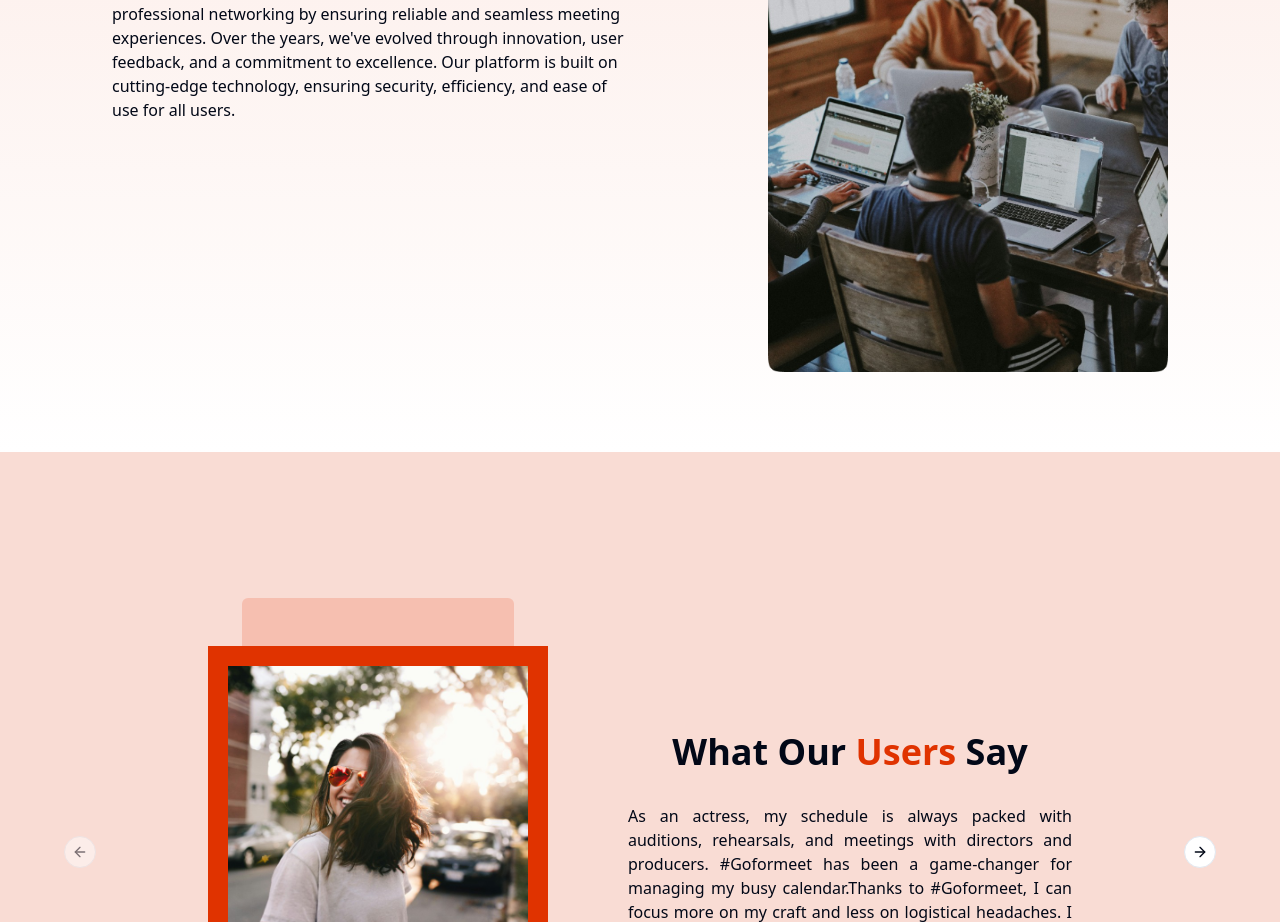
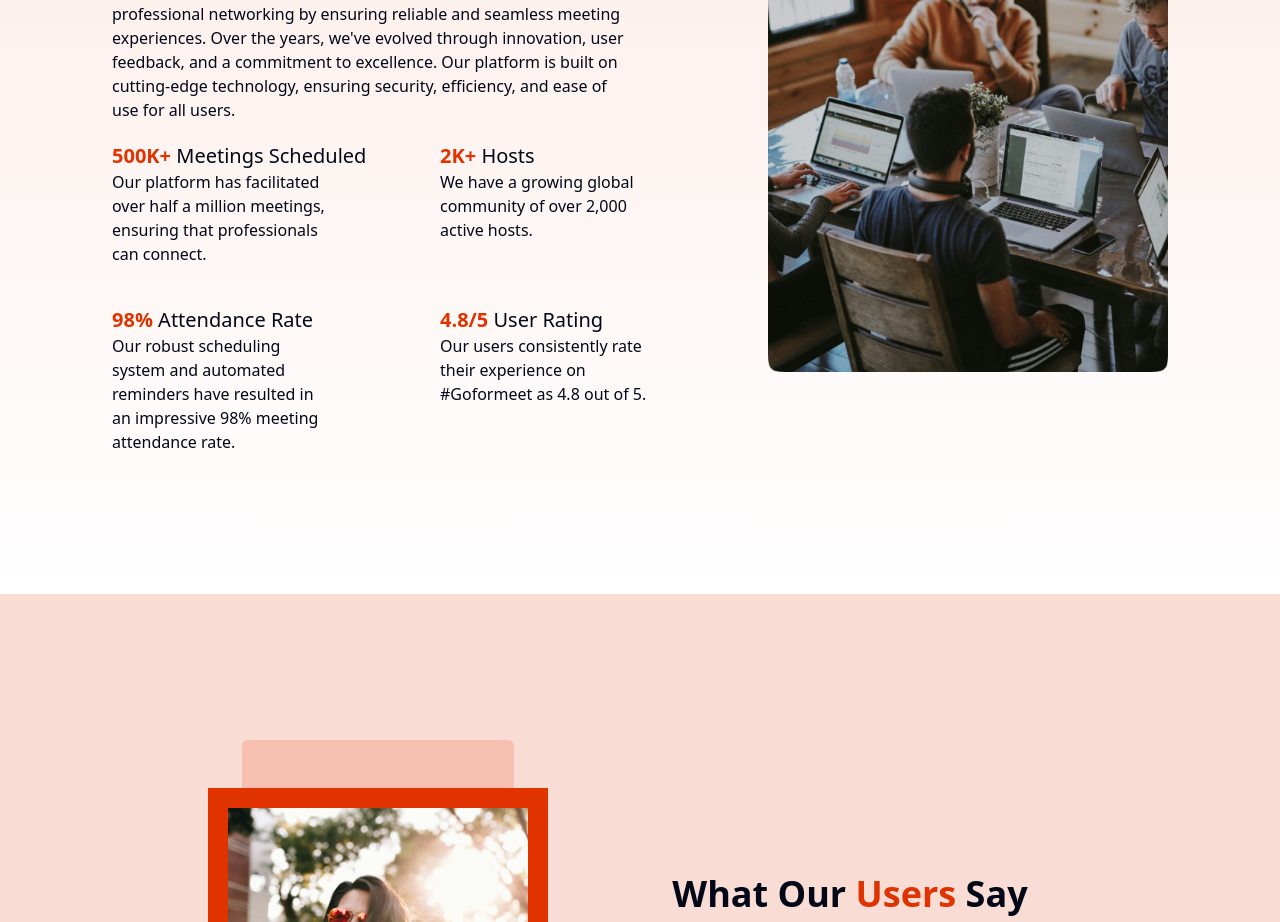
Before and after one commit to Phani385/goformeet_nextjs_frontend, a Next.js app: page / in a window 1280 px wide. Shown: the part 3920-4842 px from the top of the page. Built offline with nearby package versions, Linux system fonts and the light colour scheme.

Commit message:
Update architecture journey

```diff
--- a/components/shared/ArchitecturalJourney.tsx
+++ b/components/shared/ArchitecturalJourney.tsx
@@ -1,5 +1,7 @@
 import Image from "next/image";
 import React from "react";
+import ArchitecturalJourneyCard from "./ArchitecturalJourneyCard";
+import { ArchitectureJourneyCards } from "@/constants";
 
 const ArchitecturalJourney = () => {
   return (
@@ -20,6 +22,14 @@ const ArchitecturalJourney = () => {
           cutting-edge technology, ensuring security, efficiency, and ease of
           use for all users.
         </p>
+        <div className="lg:flex flex-wrap">
+          {
+            ArchitectureJourneyCards.map((card, index) => (
+              <ArchitecturalJourneyCard key={index} content={card} />
+            ))
+
+          }
+        </div>
       </div>
       <div>
         <Image
--- /dev/null
+++ b/components/shared/ArchitecturalJourneyCard.tsx
@@ -0,0 +1,20 @@
+import React from "react";
+
+const ArchitecturalJourneyCard = ({
+  content,
+}: {
+  content: { title: string; highlightedText: string; description: string };
+}) => {
+  return (
+    <div className="lg:w-1/2 my-5">
+      <h1 className="text-xl">
+       <span className="text-[#E03300] font-bold"> {content.highlightedText} </span> {content.title}
+      </h1>
+      <p className="lg:w-[65%]">
+        {content.description}
+      </p>
+    </div>
+  );
+};
+
+export default ArchitecturalJourneyCard;
--- a/constants/index.ts
+++ b/constants/index.ts
@@ -314,7 +314,6 @@ export const FAQQuestions = [
   },
 ];
 
-
 export const UserReviews = [
   {
     imageUrl: "/assets/images/userReview.jpeg",
@@ -323,4 +322,31 @@ export const UserReviews = [
     review:
       "As an actress, my schedule is always packed with auditions, rehearsals, and meetings with directors and producers. #Goformeet has been a game-changer for managing my busy calendar. Thanks to #Goformeet, I can focus more on my craft and less on logistical headaches. I highly recommend it to anyone in the entertainment industry!",
   },
-]
+];
+
+export const ArchitectureJourneyCards = [
+  {
+    highlightedText: "500K+",
+    title: "Meetings Scheduled",
+    description:
+      "Our platform has facilitated over half a million meetings, ensuring that professionals can connect.",
+  },
+  {
+    highlightedText: "2K+",
+    title: "Hosts",
+    description:
+      "We have a growing global community of over 2,000 active hosts.",
+  },
+  {
+    highlightedText: "98%",
+    title: "Attendance Rate",
+    description:
+      "Our robust scheduling system and automated reminders have resulted in an impressive 98% meeting attendance rate.",
+  },
+  {
+    highlightedText: "4.8/5",
+    title: "User Rating",
+    description:
+      "Our users consistently rate their experience on #Goformeet as 4.8 out of 5.",
+  }
+];
```
